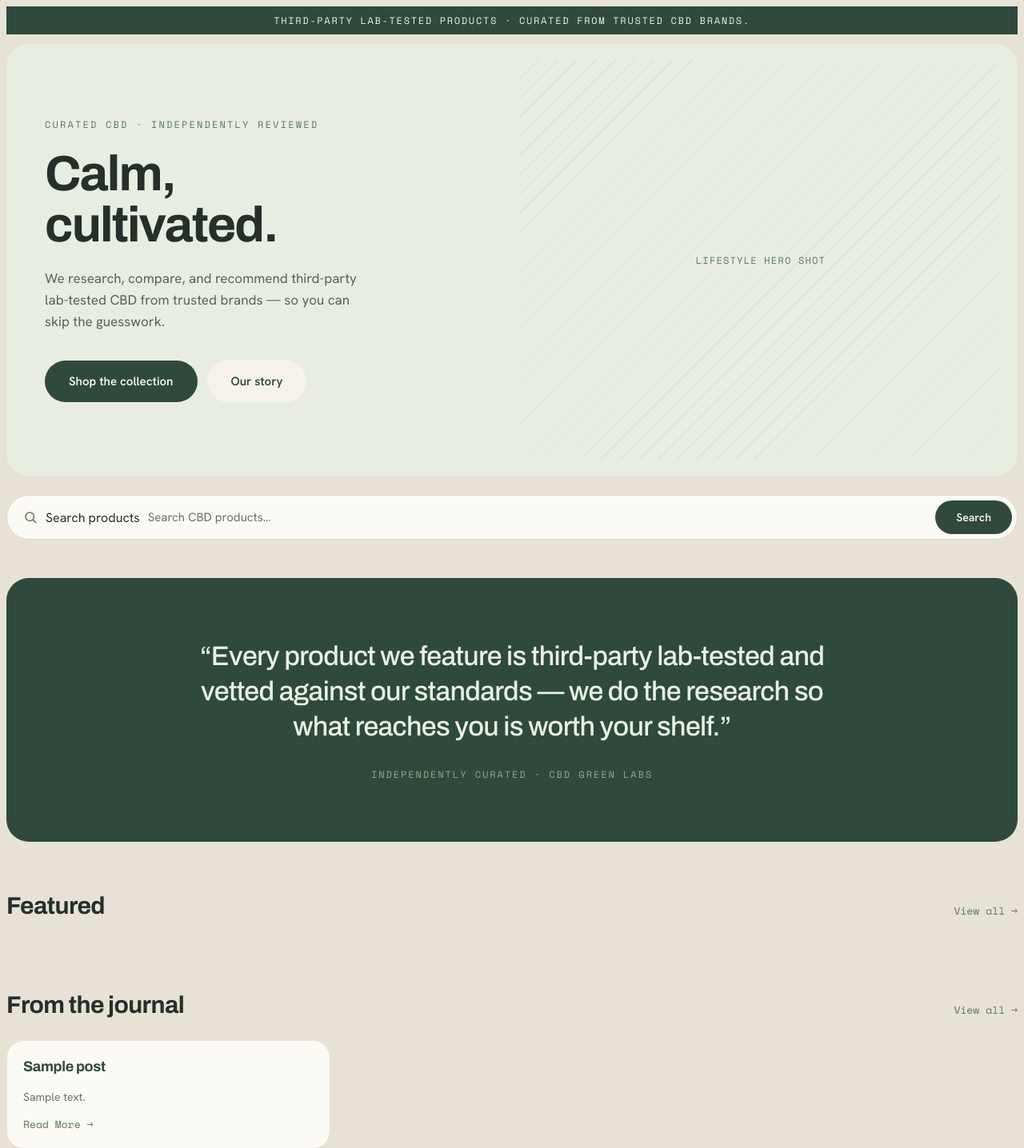
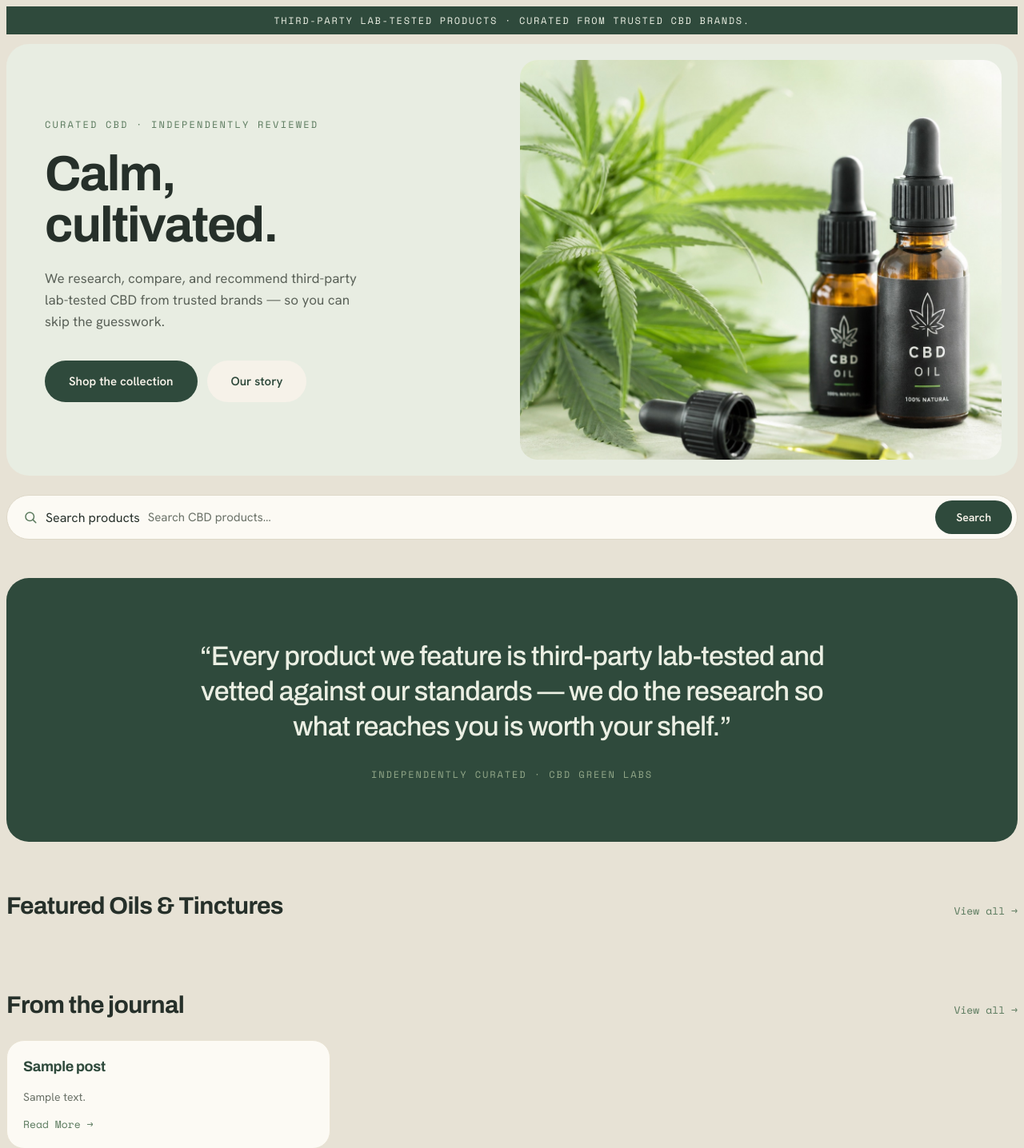
Before and after one commit to nkaludy/cbd-green-labs, a WordPress theme: template wp-content/themes/affiliate-master/front-page.php in a window 1280 px wide. Shown: the top 1436 px of the page at 80% size. Run offline with PHP 8.4 and a stand-in for WordPress, Linux system fonts and the light colour scheme; the site name, menu and one post (Sample post) are stand-ins, and other content is empty; some libraries are stand-ins or nearby versions.

Commit message:
Homepage: real hero image + featured strip is 9 Oils & Tinctures
- [CBD-15] Hero: replace the hatch placeholder with the brand
  lifestyle shot as a THEME asset (survives the planned DB rebuild;
  uploads would not). Source PNG (1254x1254, 1.8M, no alpha)
  converted to a 236K JPEG — it's the LCP element, so also
  loading=eager + fetchpriority=high + explicit dimensions.
  object-fit:cover crops the square source to the rounded frame.
- Featured strip: term-locked to product-type oil-tincture, 9 cards
  (3x3), heading "Featured Oils & Tinctures", View all -> the
  oil-tincture archive instead of the whole catalog.

Co-Authored-By: Claude Fable 5 <noreply@anthropic.com>

```diff
--- a/wp-content/themes/affiliate-master/front-page.php
+++ b/wp-content/themes/affiliate-master/front-page.php
@@ -76,7 +76,29 @@ get_header(); ?>
 						<a class="am-btn-light" href="<?php echo esc_url( home_url( '/about/' ) ); ?>"><?php esc_html_e( 'Our story', 'affiliate-master' ); ?></a>
 					</div>
 				</div>
-				<div class="am-hero__img am-ph"><span><?php esc_html_e( 'lifestyle hero shot', 'affiliate-master' ); ?></span></div>
+				<?php
+				/*
+				 * [CBD-15] Real hero shot (replaces the hatch
+				 * placeholder). A THEME asset, not a media-library
+				 * upload: it's brand imagery this instance repo should
+				 * version and deploy with the theme — the DB rebuild
+				 * planned for launch would orphan an uploads copy.
+				 * Served as JPEG (236K) instead of the source PNG
+				 * (1.8M): no alpha, photographic content, and it is
+				 * the LCP element. eager + fetchpriority for the same
+				 * reason.
+				 */
+				?>
+				<div class="am-hero__img">
+					<img
+						src="<?php echo esc_url( get_stylesheet_directory_uri() . '/assets/img/hero.jpg' ); ?>"
+						alt="<?php esc_attr_e( 'Curated CBD products from CBD Green Labs', 'affiliate-master' ); ?>"
+						width="1254"
+						height="1254"
+						loading="eager"
+						fetchpriority="high"
+					/>
+				</div>
 			</section>
 
 			<?php
@@ -169,21 +191,22 @@ get_header(); ?>
 			---------------------------------------------------------
 			 * Section 4 — Featured products.
 			 *
-			 * The filter plugin's static teaser ([DOC-180]); three
-			 * cards per the mockup. Renders its empty state until the
-			 * CBD feed is imported — expected during the build.
+			 * The filter plugin's static teaser ([DOC-180]), locked to
+			 * the Oil & Tincture product-type: nine cards (3x3) of the
+			 * flagship category. "View all" follows the lock to the
+			 * term archive rather than the whole catalog.
 			 * -------------------------------------------------------
 			 */
 			?>
 			<section class="am-featured-products">
 				<div class="am-section-head">
-					<h2><?php esc_html_e( 'Featured', 'affiliate-master' ); ?></h2>
-					<a class="am-link-more" href="<?php echo esc_url( home_url( '/catalog/' ) ); ?>"><?php esc_html_e( 'View all →', 'affiliate-master' ); ?></a>
+					<h2><?php esc_html_e( 'Featured Oils & Tinctures', 'affiliate-master' ); ?></h2>
+					<a class="am-link-more" href="<?php echo esc_url( home_url( '/product-type/oil-tincture/' ) ); ?>"><?php esc_html_e( 'View all →', 'affiliate-master' ); ?></a>
 				</div>
 				<?php
 				// Plugin-built markup (cards, prices, buy buttons);
 				// escaping would destroy it.
-				echo do_shortcode( '[affiliate_filter per_page="3" show_filters="false" columns="3"]' ); // phpcs:ignore WordPress.Security.EscapeOutput.OutputNotEscaped
+				echo do_shortcode( '[affiliate_filter taxonomy="product-type" term="oil-tincture" per_page="9" show_filters="false" columns="3"]' ); // phpcs:ignore WordPress.Security.EscapeOutput.OutputNotEscaped
 				?>
 			</section>
 
--- a/wp-content/themes/affiliate-master/style.css
+++ b/wp-content/themes/affiliate-master/style.css
@@ -2244,6 +2244,21 @@ h3 {
 	border-radius: var(--am-radius-lg);
 	margin: 20px 20px 20px 0;
 	min-height: 500px;
+	overflow: hidden;
+	position: relative;
+}
+
+/* [CBD-15] Real hero shot fills the rounded frame; absolute so the
+   square source crops to the frame's height instead of stretching
+   the hero band to 1254px. */
+.am-hero__img img {
+	display: block;
+	height: 100%;
+	left: 0;
+	object-fit: cover;
+	position: absolute;
+	top: 0;
+	width: 100%;
 }
 
 /* --- Category cards (numbered 3-up) -------------------------------- */
```
Also changed, not shown: wp-content/themes/affiliate-master/assets/img/hero.jpg (added).
